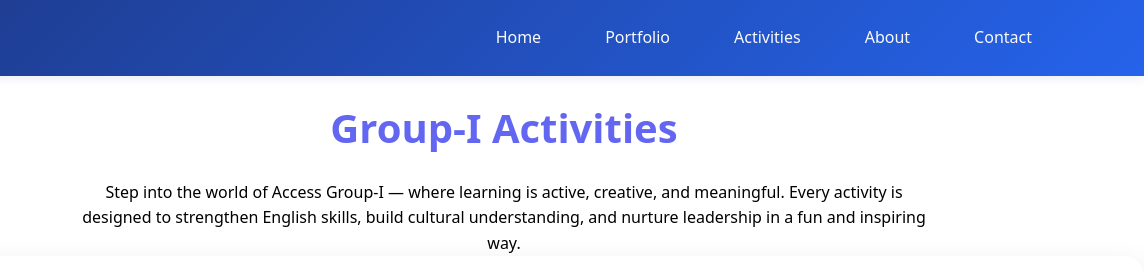
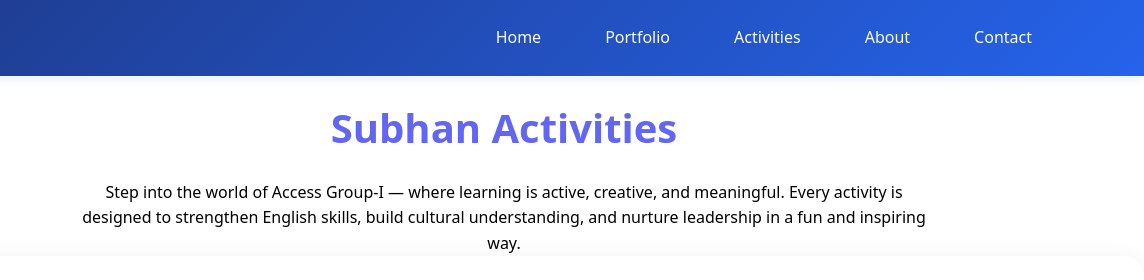
Before and after one commit to asshikrani/access-g1, a plain HTML site: page activity.html in a window 1280 px wide. Shown: the top 280 px of the page, 136-1280 px from the left. Drawn offline with Linux system fonts and the light colour scheme.

Commit message:
added subhan name in activity sectioin

```diff
--- a/activity.html
+++ b/activity.html
@@ -503,7 +503,7 @@
     <!-- Page Header -->
     <section class="page-header">
       <div class="page-header-container">
-        <center><h1>Group-I Activities</h1></center>
+        <center><h1>Subhan Activities</h1></center>
         <center>
           <p class="main-para">
             Step into the world of Access Group-I — where learning is active,
```
